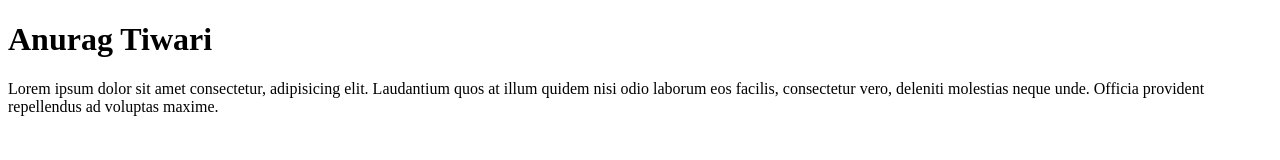
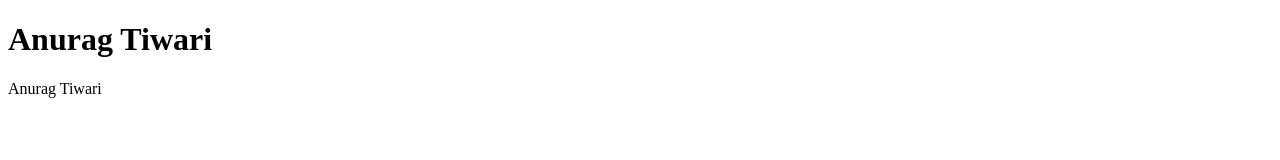
Before and after one commit to anuragtiwarime/resumev1, a plain HTML site: page index.html in a window 1280 px wide. Drawn offline with Linux system fonts and the light colour scheme.

Commit message:
Second Commit

```diff
--- a/index.html
+++ b/index.html
@@ -7,6 +7,6 @@
 </head>
 <body>
     <h1>Anurag Tiwari</h1>
-    <p>Lorem ipsum dolor sit amet consectetur, adipisicing elit. Laudantium quos at illum quidem nisi odio laborum eos facilis, consectetur vero, deleniti molestias neque unde. Officia provident repellendus ad voluptas maxime.</p>
+    <p>Anurag Tiwari</p>
 </body>
 </html>
```
